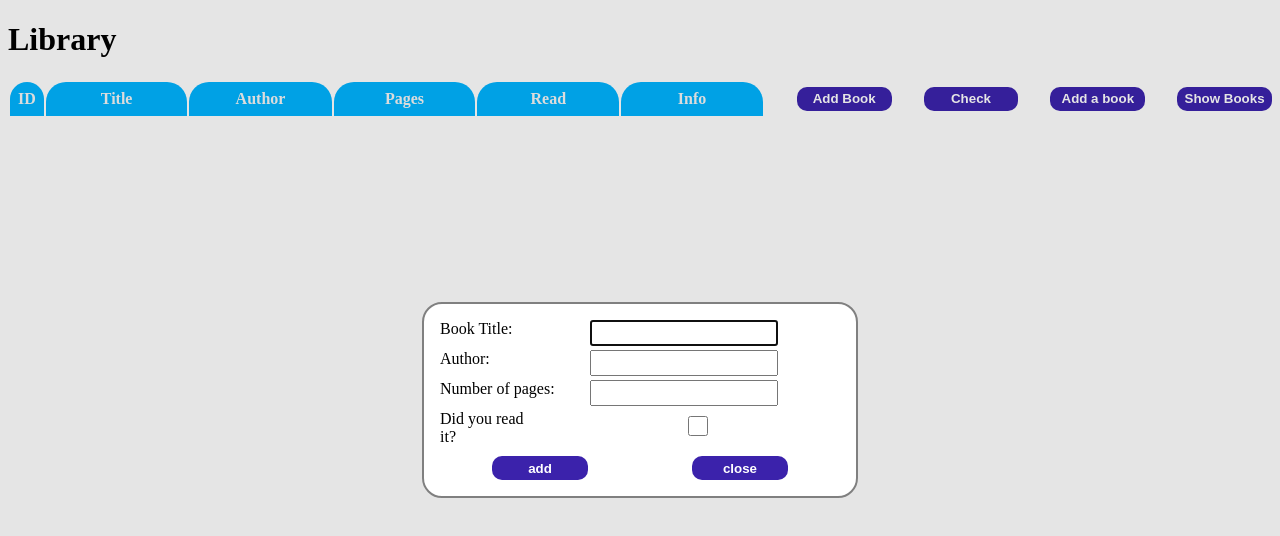
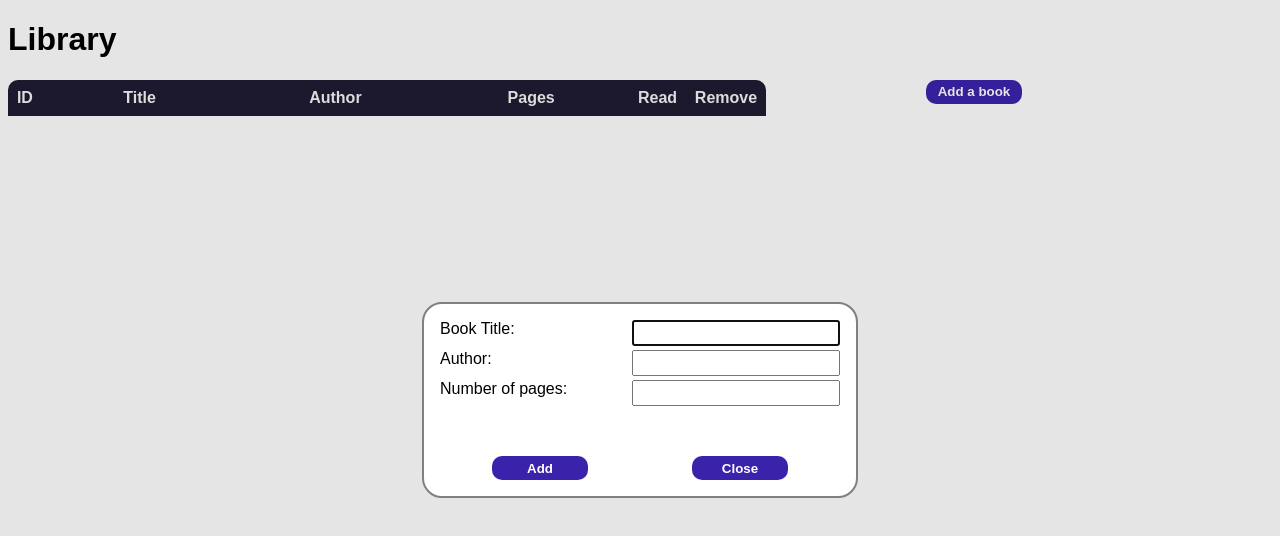
Before and after one commit to BigAndoss/libraryTOP, a plain HTML site: page index.html in a window 1280 px wide. Both pictures are taken after a click on the button "Add a book". Drawn offline with Linux system fonts and the light colour scheme.

Commit message:
Fixed validating AddButton

```diff
--- a/index.html
+++ b/index.html
@@ -9,16 +9,16 @@
 </head>
 <body>
     <h1>Library</h1>
-    <div class="table">
+    <div class="con">
 
-        <table border="2px" id="myTable">
+        <table cellspacing="0"  id="myTable">
             <thead>
-                <th>ID</th>
-                <th>Title</th>
-                <th>Author</th>
-                <th>Pages</th>
-                <th>Read</th>
-                <th id="info">Info</th>
+                <th class="th-short">ID</th>
+                <th class="th">Title</th>
+                <th class="th">Author</th>
+                <th class="th">Pages</th>
+                <th class="th-short">Read</th>
+                <th class="th-short">Remove</th>
             </thead>
             <tbody id="tbody">
                 <!-- <tr>
@@ -32,37 +32,35 @@
 
             </tbody>
         </table>
-        <button onclick="addBookToLibrary()">Add Book</button>
-        <button onclick="check()">Check</button>
-        <dialog>
-            <form method="dialog">
+        <!-- <button onclick="addBookToLibrary()">Add Book</button> -->
+        <div class="action">
+            <!-- <button onclick="check()"  class="btn">Check</button> -->
+            <dialog>
+            <form method="dialog" spellcheck="false">
                 <div class="form">
                     <label for="title">Book Title:</label>
                     <input type="text" name="title" id="title" >
                 </div>
                 <div class="form">
                     <label for="author">Author:</label>
-                    <input type="text" name="author" id="author">
+                    <input type="text" name="author" id="author" >
                 </div>
                 <div class="form">
                     <label for="number">Number of pages:</label>
-                    <input type="number" name="pages" id="pages">
+                    <input type="number" name="pages" id="pages" >
                 </div>
                 <div class="form">
-                    <label for="read">Did you read it?</label>
-                    <div class="checkbox">
-                        <input type="checkbox" name="read" id="read"  >
-                    </div>
+                    <!-- <label for="read">Did you read it?</label>
+                    <input type="checkbox" name="read" id="read" >                     -->
                 </div>
                 <div class="buttons">
-                    <button id="add">add</button>
-                    <button id="clsBtn">close</button>
+                    <button id="addBook" class="btn">Add</button>
+                    <button id="clsBtn" class="btn">Close</button>
                 </div>
             </form>
         </dialog>
-        <button id="showBtn">Add a book</button>
-        <button id="showAllBtn" >Show Books</button>
-
+        <button id="add" class="btn">Add a book</button>
+    </div>
 
     </div>
 </body>
--- a/script.js
+++ b/script.js
@@ -9,16 +9,6 @@ function Book(title, author, pages, read){
     this.info = () =>{
         return `${title} by ${author}, ${pages} pages, ${read}`
     }
-}
-
-function addBookToLibrary(){
-    const book = new Book(
-        title = prompt("title"),
-        author = prompt("author"),
-        pages = prompt("page"),
-        read = prompt("Read it yet?"),
-    )
-    myLibrary.push(book)
 }
 
 function showBook(){
@@ -35,61 +25,85 @@ function showBook(){
         let bookTitle = document.createElement("td")
         let bookAuthor = document.createElement("td")
         let bookPages = document.createElement("td")
-        let bookRead = document.createElement("td")
-        let info = document.createElement("td")
-
+        // let bookRead = document.createElement("td")
+        let deltd = document.createElement("td")
+        let del = document.createElement("button")
+        let txtDel = document.createTextNode("Delete")
+        del.setAttribute("class","del-btn")
         bookTitle.innerText = book.title
-        console.log(book.title)
         bookAuthor.innerText = book.author
         bookPages.innerText = book.pages
-        bookRead.innerText = book.read
-        info.innerHTML = book.info()
+        // bookRead.innerText = book.read
+        // info.innerHTML = book.info()
 
         row.appendChild(bookID)
         row.appendChild(bookTitle)
         row.appendChild(bookAuthor)
         row.appendChild(bookPages)
-        row.appendChild(bookRead)
+        // row.appendChild(bookRead)
 
-        row.appendChild(info)
+        // row.appendChild(info)
+        del.appendChild(txtDel)
+        deltd.appendChild(del)
+        row.appendChild(deltd)
         table.appendChild(row)
     });
 }
 
-function check() {
-    let a = prompt("array");
-    console.log(myLibrary[a].info())
-}
 
-const showBtn = document.querySelector("#showBtn")
-const dlg = document.querySelector('dialog');
-const closeBtn = document.querySelector("#clsBtn")
-const btn = document.querySelector("#add")
-const showAll = document.querySelector('#showAllBtn')
 
-showBtn.addEventListener('click',()=>{
-    dlg.showModal()
-})
-closeBtn.addEventListener('click',dlg.close())
-// dlg.preventDefault()
-// closeBtn.preventDefault();
-btn.addEventListener('click',()=>{
-    addBook()
-    // btn.preventDefault();
-    // addBookToLibrary()
-    // showBook()
-})
-showAll.addEventListener('click',()=>{
-    showBook()
-})
 
 function addBook(){
     const book = new Book(
         title = document.querySelector("#title").value,
         author = document.querySelector("#author").value,
         pages = document.querySelector("#pages").value,
-        document.querySelector("#read").checked? read = "Yes": read ="No",
+        // document.querySelector("#read").checked? read = "Yes": read ="No",
     )
     myLibrary.push(book)
-    console.log(book.info())
 }
+
+const btn = document.querySelector("#add")
+const dlg = document.querySelector('dialog');
+const closeBtn = document.querySelector("#clsBtn")
+const add = document.querySelector("#addBook")
+
+btn.addEventListener('click',()=>{
+    dlg.showModal()
+
+})
+closeBtn.addEventListener('click',()=>{
+    dlg.close()
+    clear()
+})
+
+
+let inputField = document.querySelectorAll('input');
+function clear(){
+    inputField.forEach(input =>{
+        input.value=''
+    })
+}
+
+add.addEventListener('click',()=>{
+
+        // inputField.forEach(input=>{
+        //     if(input.value==='')
+        //     else{
+        //                 // enableBtn(add)
+        //                 addBook()
+        //                 clear()
+        //                 dlg.close()
+        //                 showBook()
+        //     }
+        // })
+
+    if(inputField[0].value !== ''
+    && inputField[1].value !== ''
+    && inputField[2].value !== ''){
+        addBook()
+        clear()
+        showBook()
+    }else alert('All fields need to be filled')
+
+})
--- a/style.css
+++ b/style.css
@@ -1,30 +1,59 @@
-.table{
+*{
+    font-family:Arial, Helvetica ,sans-serif;
+}
+
+.con{
     display: flex;
-    align-items: center;
-    /* justify-content: center; */
+    gap: 10rem;
+}
+table{
+
+    border: none;
+    border-radius: 1rem;
+    th{
+        color: whitesmoke;
+        background-color: #1f1b32;
+        padding: 1ch;
+    }
+    .th-short{
+        width: 1rem;
+    }
+    .th{
+        /* width: 10rem; */
+        width: 20ch;
+
+    }
+    td{
+        height: 1.5rem;
+        text-align: center;
+        border: none;
+        padding: 2ch;
+        max-width: 20ch;
+        word-wrap: break-word;
+    }
+
+    tr:nth-child(odd){
+        background-color: gainsboro;
+    }
+}
+th:last-child{
+    border-top-right-radius: 10px;
+}
+th:first-child{
+    border-top-left-radius: 10px;
+}
+tr:last-child td:last-child{
+    border-bottom-right-radius: 10px;
+}
+tr:last-child td:first-child{
+    border-bottom-left-radius: 10px;
+}
+.action{
+    display: flex;
     gap: 2rem;
 }
 
 
-
-
-th{
-    padding: 1ch;
-    &:not(:first-child){
-        width: 10vw;
-    }
-}
-/* #book{
-    width: 30vw;
-}
-#info{
-    width: 30vw; */
-
-td{
-    width: fit-content;
-    height: 2rem;
-    text-align: center;
-}
 dialog{
     border: solid gray 2px;
     border-radius: 20px;
@@ -34,54 +63,37 @@ dialog{
     width: 400px;
     height: 30px;
     gap: 30px;
-
+    justify-content: space-between;
     label{
-        width: 30%;
+        width: 50%;
     }
     input{
         height: 20px;
-        width: 45%;
+        min-width: 50%;
     }
-    .checkbox{
-        display: flex;
-        flex-direction: column;
-        height: 2rem;
-        width: 100%;
-        justify-content: center;
-        align-items: center;
-        /* background-color: red; */
-    }
+}
+button{
+    min-width: fit-content;
 }
 .buttons{
     margin-top: 1rem;
     display: flex;
     justify-content: space-around;
 }
-button{
-    color: white;
-    background-color: #3b22ab;
-    border: none;
-    width: 6rem;
+.btn,.del-btn{
     height: 1.5rem;
     border-radius: 10px;
     font-weight: bold;
+    border: none;
 }
-table{
-    border: none;
-    th, td{
-        border: none;
-        color: whitesmoke;
-    }
-    td{
-        background-color: #3b22ab;
-    }
-
-    th{
-        background-color: rgb(0, 179, 255);
-        border-radius: 20px 20px 0 0;
-    }
+.del-btn{
+    background-color: darkslategray;
+    color: whitesmoke;
+    padding-inline: 2ch;
+}
+.btn{
+    color: white;
+    background-color: #3b22ab;
+    width: 6rem;
 
 }
-td:last-child{
-    width: 30%;
-}
```
